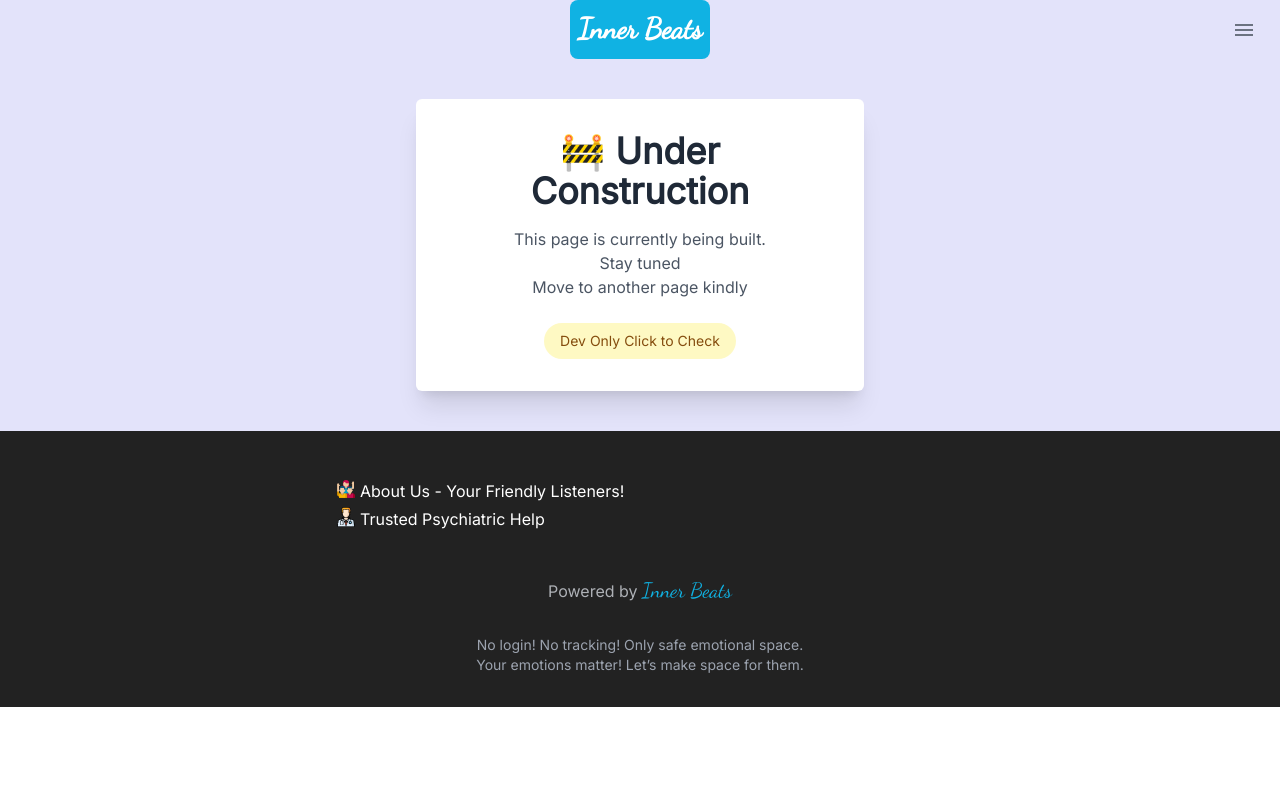
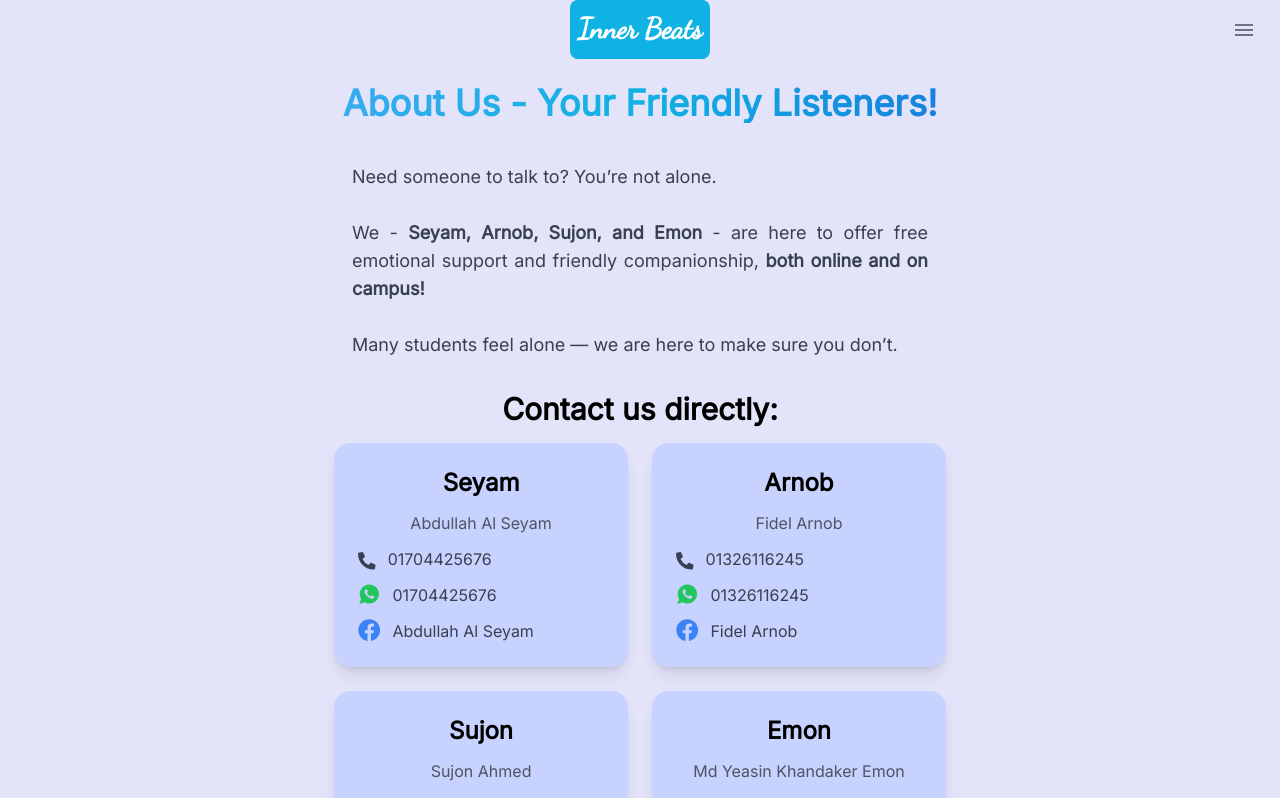
Before and after one commit to Ten-T-Tonmoy/InnerBeats, a React (Vite) app: page /about in a window 1280 px wide. Shown: the top 798 px of the page. Built offline with nearby package versions, Linux system fonts and the light colour scheme; no server answers.

Commit message:
about page done

```diff
--- a/src/pages/about/aboutpage.jsx
+++ b/src/pages/about/aboutpage.jsx
@@ -1,11 +1,97 @@
 import React from "react";
-import UnderConstruction from "../main/UnderConstruction";
-const aboutpage = () => {
+
+import { FaPhoneAlt } from "react-icons/fa";
+import { IoLogoWhatsapp } from "react-icons/io";
+import { FaFacebook } from "react-icons/fa";
+
+const creators = [
+  {
+    name: "Seyam",
+    fullName: "Abdullah Al Seyam",
+    phone: "01704425676",
+    facebookUrl: "https://www.facebook.com/abdullah.al.seyam.73066",
+  },
+  {
+    name: "Arnob",
+    fullName: "Fidel Arnob",
+    phone: "01326116245",
+    facebookUrl: "https://www.facebook.com/arnob.521793",
+  },
+  {
+    name: "Sujon",
+    fullName: "Sujon Ahmed",
+    phone: "01879495373",
+    facebookUrl: "https://www.facebook.com/sujon.ahmed.217296",
+  },
+  {
+    name: "Emon",
+    fullName: "Md Yeasin Khandaker Emon",
+    phone: "01518965418",
+    facebookUrl: "https://www.facebook.com/mdyeasin.khandakar.3",
+  },
+];
+
+const AboutUs = () => {
   return (
-    <div>
-      <UnderConstruction />
+    <div
+      className="min-h-screen flex flex-col
+     justify-center bg-primary p-6 space-y-10"
+    >
+      <h1
+        className="text-4xl font-extrabold text-transparent bg-clip-text  md:text-center
+                bg-gradient-to-r from-blue-400 via-secondary to-blue-700 bg-200 "
+      >
+        About Us - Your Friendly Listeners!
+      </h1>
+      <div className="items-center flex flex-col w-full">
+        <p className="text-justify text-lg text-gray-700 max-w-xl">
+          Need someone to talk to? You’re not alone.
+          <br />
+          <br />
+          We - <strong> Seyam, Arnob, Sujon, and Emon </strong>- are here to
+          offer free emotional support and friendly companionship,{" "}
+          <strong> both online and on campus!</strong>
+          <br />
+          <br />
+          Many students feel alone — we are here to make sure you don’t.
+        </p>
+
+        <h1
+          className="
+      text-3xl  font-black mt-8 mb-4
+      "
+        >
+          Contact us directly:
+        </h1>
+        <div className="grid grid-cols-1 md:grid-cols-2 gap-6">
+          {creators.map((el, index) => (
+            <div
+              key={index}
+              className="bg-indigo-200 hover:text-secondary rounded-2xl shadow-lg p-6
+               flex flex-col items-center space-y-3 hover:scale-105 transition transform duration-300"
+            >
+              <h2 className="text-2xl font-semibold ">{el.name}</h2>
+              <p className="text-gray-600">{el.fullName}</p>
+              <p className="text-gray-700 font-medium  gap-3 flex justify-start w-full items-center">
+                <FaPhoneAlt className="text-[1.1rem] mt-1" />
+                {el.phone}
+              </p>
+              <p className="text-gray-700 font-medium  gap-3 flex justify-start w-full items-centers">
+                <IoLogoWhatsapp className="text-[1.4rem] text-green-500 " />
+                {el.phone}
+              </p>
+              <p className="text-gray-700 font-medium  gap-3 flex justify-start w-full items-centers">
+                <FaFacebook className="text-[1.4rem] text-blue-500 " />
+                <a href={el.facebookUrl} className="hover:text-secondary">
+                  {el.fullName}
+                </a>
+              </p>
+            </div>
+          ))}
+        </div>
+      </div>
     </div>
   );
 };
 
-export default aboutpage;
+export default AboutUs;
--- a/tailwind.config.js
+++ b/tailwind.config.js
@@ -8,6 +8,7 @@ export default {
         footer: "#313133",
         secondary: "#10b2e3",
       },
+
       fontFamily: {
         yellowtail: ['"Yellowtail"', "cursive"],
         dancing: ['"Dancing Script"', "cursive"],
```
